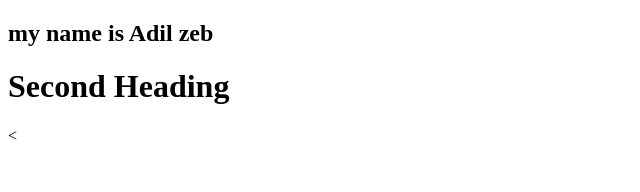
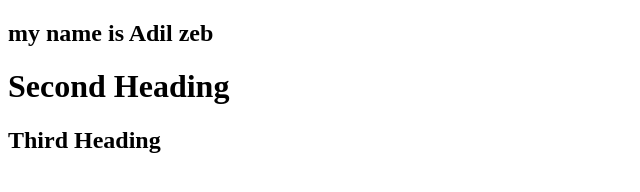
Before and after one commit to AdilZeb/ecommerce-html, a plain HTML site: page index.html in a window 1280 px wide. Shown: the whole page, without its empty margins (0-640 px from the left). Drawn offline with Linux system fonts and the light colour scheme.

Commit message:
Third commit

```diff
--- a/index.html
+++ b/index.html
@@ -8,6 +8,6 @@
   <body>
     <h2>my name is Adil zeb</h2>
     <h1>Second Heading</h1>
-    <
+    <h2>Third Heading</h2>
   </body>
 </html>
```
